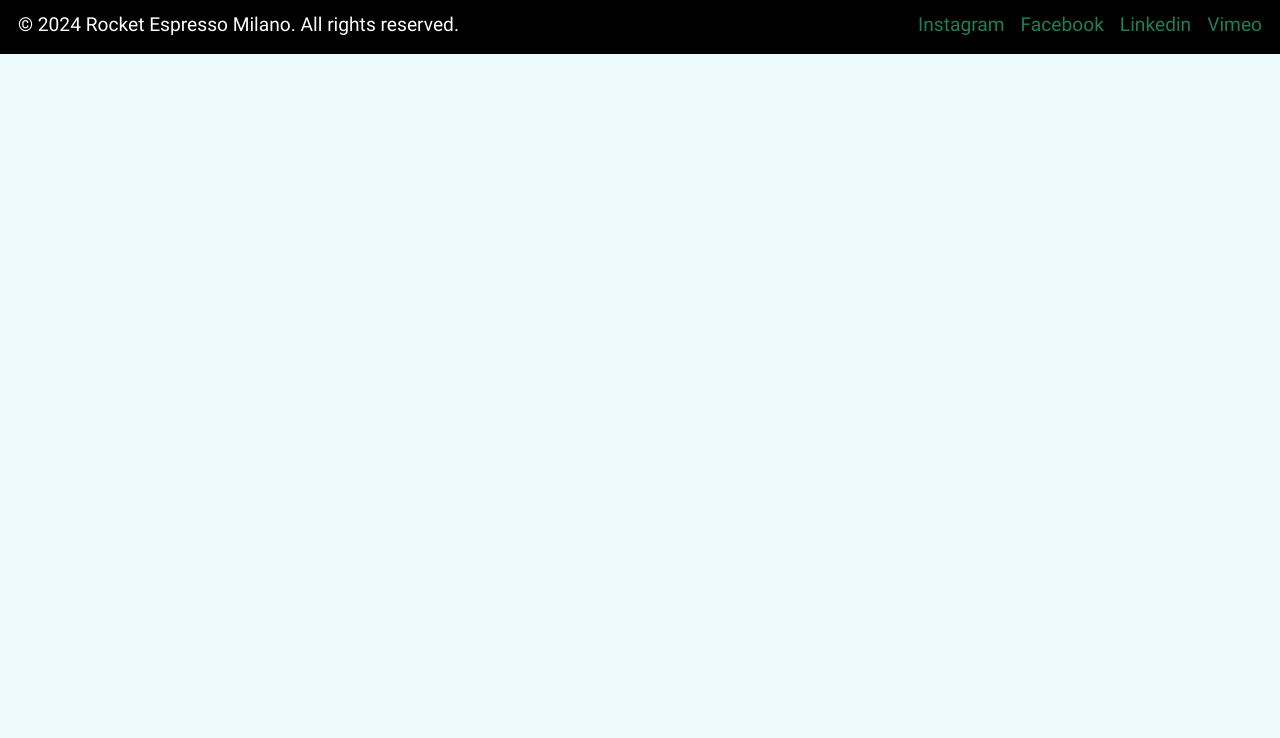
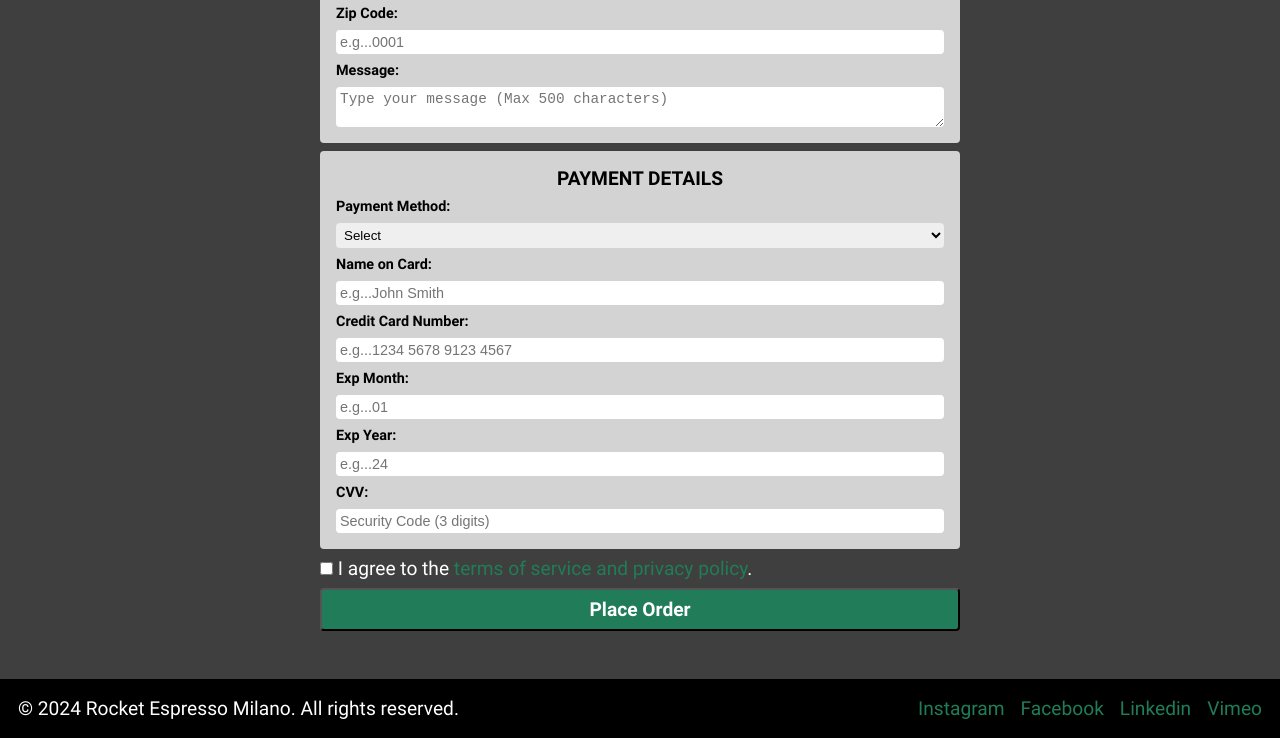
Before and after one commit to jerzyszajner/assignment_1, a plain HTML site: page src/order.html in a window 1280 px wide. Shown: the part 1060-1798 px from the top of the page. Before the commit the page ends 1114 px from the top, so only its background shows below. Drawn offline with Linux system fonts and the light colour scheme.

Commit message:
Add order.css

```diff
--- a/src/css/base.css
+++ b/src/css/base.css
@@ -13,5 +13,5 @@ main {
     flex: 1;
     max-width: 1200px;
     min-width: 390px;
-    margin: 0 auto;
+    margin: 0 auto var(--spacing-xlarge);
 }
--- a/src/css/footer.css
+++ b/src/css/footer.css
@@ -18,8 +18,6 @@
     list-style: none;
 }
 
-.footer__item {}
-
 .footer__link {
     color: var(--link-color);
     text-decoration: none;
--- a/src/css/header.css
+++ b/src/css/header.css
@@ -1,9 +1,13 @@
 /* Header section styles **********/
 .header {
-    width: 100%;
+    width: 50%;
     max-width: 1200px;
     min-width: 390px;
-    margin: var(--spacing-xxlarge) auto;
+    margin: var(--spacing-large) auto;
+}
+
+.header--form {
+    color: var(--font-color-light);
 }
 
 .header__image-cell {
@@ -12,19 +16,19 @@
 
 .header__image-element {
     width: 100%;
-    margin-bottom: var(--spacing-xxlarge);
+    margin-bottom: var(--spacing-medium);
 }
 
 .header__title {
     font-family: "Roboto Bold", sans-serif;
-    font-size: var(--font-size-xxlarge);
-    margin-bottom: var(--spacing-large);
+    font-size: var(--font-size-xlarge);
+    margin-bottom: var(--spacing-medium);
     text-align: center;
 }
 
 .header__description {
     font-family: "Roboto Bold", sans-serif;
-    font-size: var(--font-size-large);
+    font-size: var(--font-size-meduim);
     text-align: center;
     line-height: var(--spacing-large);
 }
--- a/src/css/index.css
+++ b/src/css/index.css
@@ -131,7 +131,6 @@
 
 /* Specifications styles **********/
 .specifications {
-    margin-bottom: var(--spacing-xxlarge);
     background-color: var(--background-color-dark);
     color: var(--font-color-light);
 }
--- a/src/css/navbar.css
+++ b/src/css/navbar.css
@@ -10,8 +10,6 @@
     padding: var(--spacing-medium);
     background-color: var(--background-nav-color);
 }
-
-.navbar__image {}
 
 .navbar__image-link {
     display: flex;
@@ -39,7 +37,7 @@
 .navbar__link {
     color: var(--link-color);
     text-decoration: none;
-    font-size: 1.4rem;
+    font-size: var(--font-size-meduim);
     transition: all 0.3s ease;
 }
 
--- a/src/css/order.css
+++ b/src/css/order.css
@@ -0,0 +1,100 @@
+body {
+    background-color: var(--form-primary-color);
+}
+
+.order {
+    width: 40rem;
+}
+
+.order-form {
+    display: flex;
+    flex-direction: column;
+    gap: var(--spacing-small);
+}
+
+.order-form__section {
+    display: flex;
+    flex-direction: column;
+    padding: var(--spacing-medium);
+    gap: var(--spacing-small);
+    border-radius: var(--border-radius-base);
+    border: none;
+    background-color: var(--form-secondary-color);
+}
+
+.order-form__heading {
+    font-family: "Roboto Bold", sans-serif;
+    font-size: var(--font-size-small);
+    text-align: center;
+    text-transform: uppercase;
+    border-radius: var(--border-radius-base);
+}
+
+.order-form__group {
+    display: flex;
+    flex-direction: column;
+}
+
+.order-form__label {
+    font-size: var(--font-size-base);
+    font-family: "Roboto Bold", sans-serif;
+    margin-bottom: var(--spacing-small);
+}
+
+.order-form__select {
+    padding: var(--spacing-xsmall);
+    border-radius: var(--border-radius-base);
+    border: none;
+    cursor: pointer;
+}
+
+.order-form__input {
+    padding: var(--spacing-xsmall);
+    border-radius: var(--border-radius-base);
+    font-size: var(--font-size-base);
+    border: none;
+}
+
+.order-form__textarea {
+    padding: var(--spacing-xsmall);
+    font-size: var(--font-size-base);
+    border-radius: var(--border-radius-base);
+    border: none;
+}
+
+.order-form__terms-label {
+    color: var(--font-color-light);
+}
+
+.order-form__terms-link {
+    color: var(--link-color);
+    text-decoration: none;
+    transition: all 0.3s ease;
+}
+
+.order-form__terms-link:hover {
+    color: var(--hover-link-color-light);
+    transition: all 0.3s ease;
+}
+
+.order-form__actions {
+    text-align: center;
+}
+
+.order-form__submit-button {
+    padding: var(--spacing-small);
+    transition: all 0.3s ease;
+    background-color: var(--link-color);
+    color: var(--font-color-light);
+    font-size: var(--font-size-small);
+    font-family: "Roboto Bold", sans-serif;
+    border-radius: var(--border-radius-base);
+    cursor: pointer;
+    width: 100%;
+}
+
+.order-form__submit-button:hover {
+    transition: all 0.3s ease;
+    background-color: var(--hover-link-color-light);
+    color: var(--font-color-dark);
+}
--- a/src/css/variables.css
+++ b/src/css/variables.css
@@ -12,6 +12,8 @@
 	--link-color: #207c59;
 	--hover-link-color-light: #00ff9d;
     --hover-link-color-dark: #16231e;
+	--form-primary-color: #3f3f3f;
+	--form-secondary-color: lightgray;
 
     /* Spacing */
 	--spacing-xsmall: 0.25rem;
@@ -22,7 +24,7 @@
 	--spacing-xxlarge: 4rem;
 
 	/* Font size */
-	--font-size-base: 1rem;
+	--font-size-base: 0.9rem;
 	--font-size-small: 1.2rem;
 	--font-size-meduim: 1.4rem;
 	--font-size-large: 1.9rem;
--- a/src/order.html
+++ b/src/order.html
@@ -36,9 +36,9 @@
     </nav>
 
     <!-- Header and introduction -->
-    <header class="header">
+    <header class="header header--form">
         <figure class="header__image-cell">
-            <img src="./assets/images/rocket.svg" class="header__image-element" alt="Rocket banner" />
+            <img src="./assets/images/rocket-light.svg" class="header__image-element" alt="Rocket banner" />
         </figure>
         <h1 class="header__title">Place Order Here</h1>
         <p class="header__description">Fast, secure, and easy ordering for your premium coffee machine.</p>
@@ -53,7 +53,8 @@
             <!-- Order Information -->
             <form class="order-form">
                 <fieldset class="order-form__section">
-                    <legend class="order-form__heading">Order Information</legend>
+
+                    <h3 class="order-form__heading">Order Information</h3>
 
                     <div class="order-form__group">
                         <label class="order-form__label" for="product">Select Product</label>
@@ -87,7 +88,8 @@
 
                 <!-- Customer Information -->
                 <fieldset class="order-form__section">
-                    <legend class="order-form__heading">Customer Information</legend>
+
+                    <h3 class="order-form__heading">Customer Information</h3>
 
                     <div class="order-form__group">
                         <label class="order-form__label" for="first-name">First Name:</label>
@@ -106,7 +108,6 @@
                         <input class="order-form__input" type="tel" id="phone" name="phone"
                             placeholder="e.g... 12456678" maxlength="8" pattern="[0-9]{8}" required>
                     </div>
-
 
                     <div class="order-form__group">
                         <label class="order-form__label" for="email">Email Address:</label>
@@ -134,14 +135,17 @@
 
                     <div class="order-form__group">
                         <label for="message" class="order-form__label">Message:</label>
-                        <textarea id="message" name="message" class="order-form__textarea" rows="4" required
+                        <textarea id="message" name="message" class="order-form__textarea" rows="" required
                             maxlength="500" placeholder="Type your message (Max 500 characters)"></textarea>
                     </div>
+
                 </fieldset>
 
                 <!-- Payment Information -->
                 <fieldset class="order-form__section">
-                    <legend class="order-form__heading">Payment Details</legend>
+
+                    <h3 class="order-form__heading">Payment Details</h3>
+
                     <div class="order-form__group">
                         <label class="order-form__label" for="payment-method">Payment Method:</label>
                         <select class="order-form__select" id="payment-method" name="payment-method" required>
@@ -150,39 +154,54 @@
                             <option value="klarna">Klarna</option>
                             <option value="vipps">Vipps</option>
                         </select>
+                    </div>
 
+                    <div class="order-form__group">
                         <label class="order-form__label" for="card-name">Name on Card:</label>
                         <input class="order-form__input" type="text" id="card-name" name="card-name"
                             placeholder="e.g...John Smith" maxlength="20" required>
+                    </div>
 
+                    <div class="order-form__group">
                         <label class="order-form__label" for="card-number">Credit Card Number:</label>
                         <input class="order-form__input" type="text" id="card-number" name="card-number"
-                            placeholder="e.g. 1234 5678 9123 4567" maxlength="19" required>
+                            placeholder="e.g...1234 5678 9123 4567" maxlength="19" required>
+                    </div>
 
+                    <div class="order-form__group">
                         <label class="order-form__label" for="card-expiry-month">Exp Month:</label>
-                        <input class="order-form__input" type="number" id="card-expiry-month" name="card-expiry-month"
-                            placeholder="e.g. 01" maxlength="2" pattern="[0-9]{2}" required>
+                        <input class="order-form__input" type="text" id="card-expiry-month" name="card-expiry-month"
+                            placeholder="e.g...01" maxlength="2" pattern="[0-9]{2}" required>
+                    </div>
 
+                    <div class="order-form__group">
                         <label class="order-form__label" for="card-expiry-year">Exp Year:</label>
                         <input class="order-form__input" type="text" id="card-expiry-year" name="card-expiry-year"
-                            placeholder="e.g. 24" maxlength="2" pattern="[0-9]{2}" required>
+                            placeholder="e.g...24" maxlength="2" pattern="[0-9]{2}" required>
+                    </div>
 
+                    <div class="order-form__group">
                         <label class="order-form__label" for="cvv">CVV:</label>
                         <input class="order-form__input" type="text" id="cvv" name="cvv"
                             placeholder="Security Code (3 digits)" maxlength="3" pattern="[0-9]{3}" required>
                     </div>
+
                 </fieldset>
 
                 <!-- Terms and Conditions (Checkbox) -->
                 <div class="order-form__terms">
-                    <input type="checkbox" id="terms" name="terms" required />
-                    <label>
+                    <input type="checkbox" id="terms" name="terms" class="order-form__terms-checkbox" required />
+                    <label for="terms" class="order-form__terms-label">
                         I agree to the
-                        <a href="#" target="_blank">terms of service and privacy policy. </a>
+                        <a href="#" target="_blank" class="order-form__terms-link">terms of service and privacy
+                            policy</a>.
                     </label>
                 </div>
 
-                <input type="submit" value="Place Order" class="order-form__submit-button" />
+                <!-- Submit Button -->
+                <div class="order-form__actions">
+                    <input type="submit" value="Place Order" class="order-form__submit-button" />
+                </div>
 
             </form>
 
```
Also changed, not shown: src/assets/images/rocket-light.svg (added), 1 other file.
